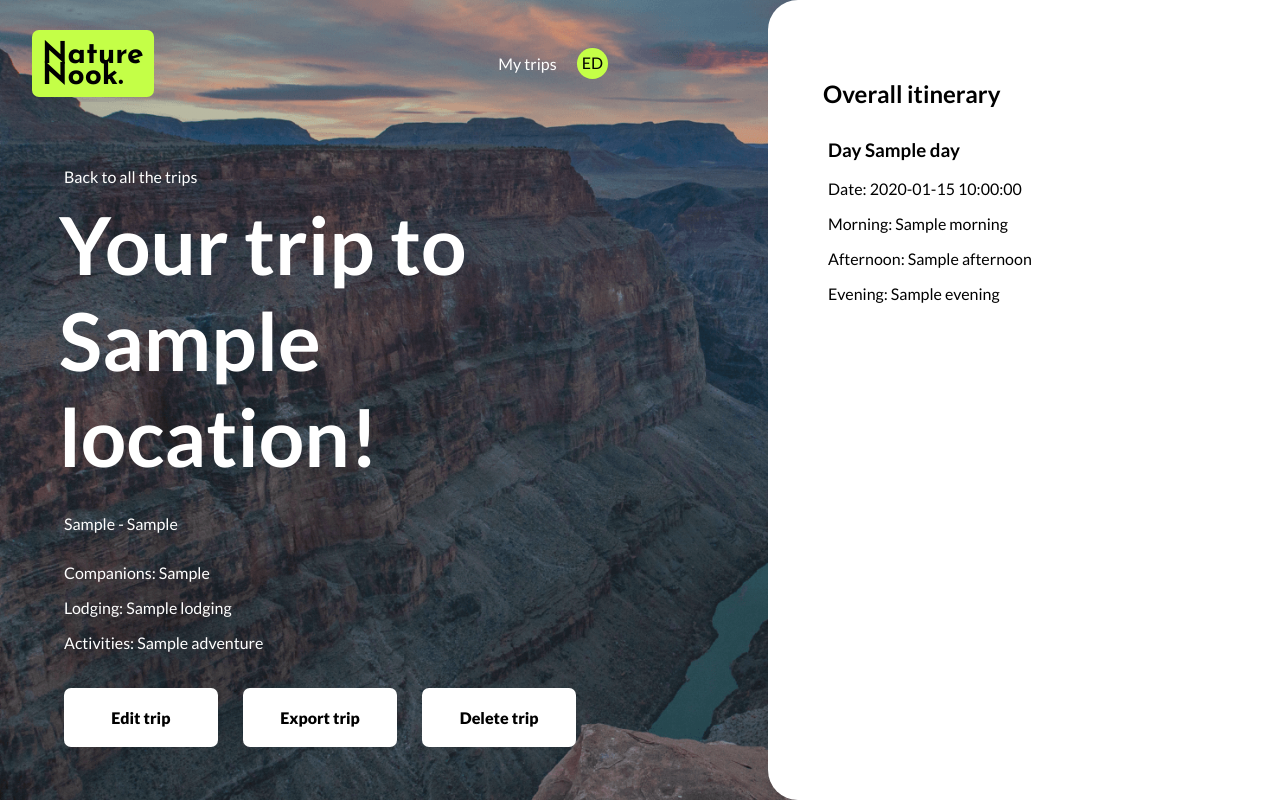
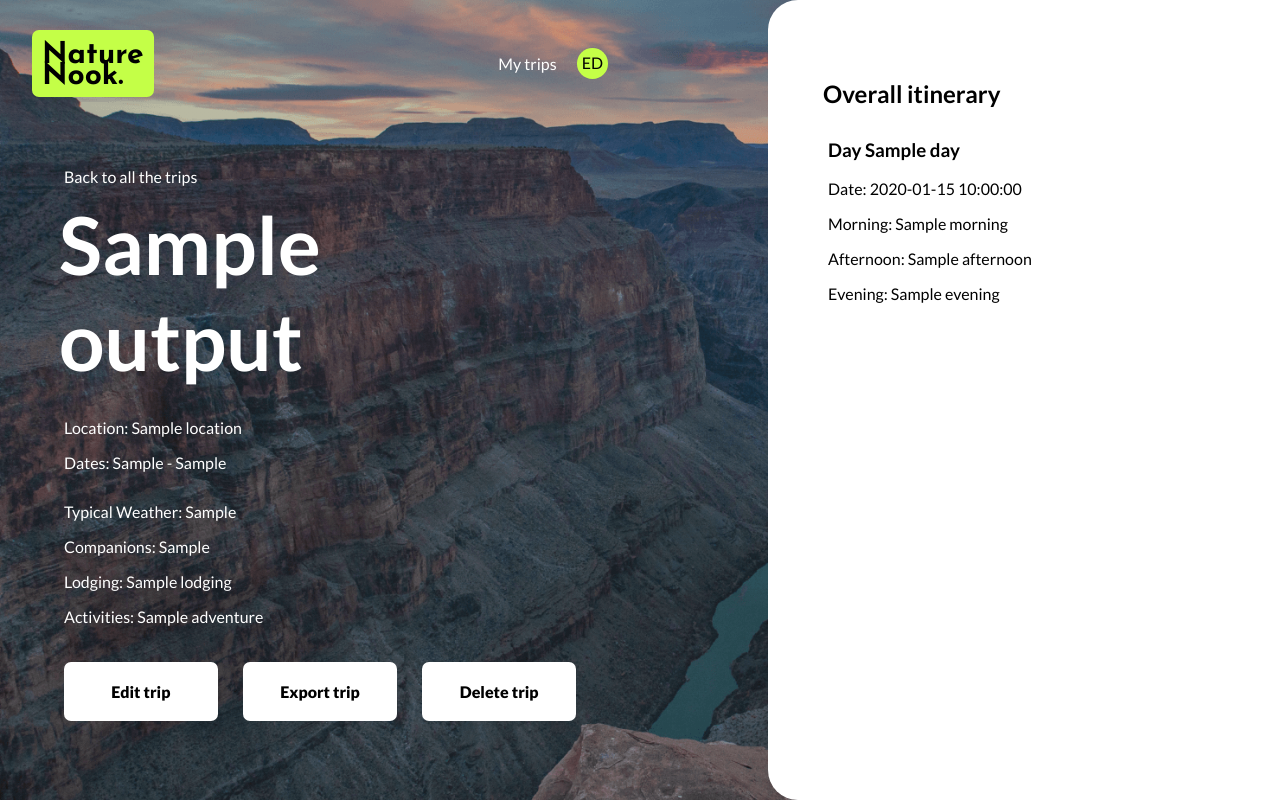
Before and after one commit to masorol/national-park-tour-planner, a Flask app: template templates/view-trip.html in a window 1280 px wide. Run offline with Flask 3, Linux system fonts and the light colour scheme; the template is opened without the code that fills it: most values are stand-ins (such as "Sample title", 1, 10 or a date in 2020).

Commit message:
Add trip_name and update variables in output dictionary and update corresponding variables in prompt

```diff
--- a/app.py
+++ b/app.py
@@ -67,7 +67,7 @@ This trip is to Zion National Park between 2025-07-01 and 2025-07-31. This perso
     input_variables = ["input"],
   )
 
-  return few_shot_prompt.format(input = "This trip is to " + form_data["location"] + " between " + form_data["trip_start"] + " and " +  form_data["trip_end"] + ". This person will be traveling " + form_data["traveling_with"] + " and would like to stay in " + form_data["lodging"] + ". They want to " + form_data["adventure"] + ". Create an daily itinerary for this trip using this information. You are a backend data processor that is part of our app’s programmatic workflow. Output the itinerary as only JSON with no text before or after the JSON. Do not include the word itinerary at the beginning. The first character of the response should be an opening curly brace.")
+  return few_shot_prompt.format(input = "This trip is to " + form_data["location"] + " between " + form_data["trip_start"] + " and " +  form_data["trip_end"] + ". This person will be traveling " + form_data["traveling_with_list"] + " and would like to stay in " + form_data["lodging_list"] + ". They want to " + form_data["adventure_list"] + ". Create an daily itinerary for this trip using this information. You are a backend data processor that is part of our app’s programmatic workflow. Output the itinerary as only JSON with no text before or after the JSON. Do not include the word itinerary at the beginning. The first character of the response should be an opening curly brace.")
 
 
 # Render the HTML template - we're going to see a UI!!!
@@ -89,9 +89,10 @@ def view_trip():
     "location": request.form["location-search"],
     "trip_start": request.form["trip-start"],
     "trip_end": request.form["trip-end"],
-    "traveling_with": traveling_with_list,
-    "lodging": lodging_list,
-    "adventure": adventure_list
+    "traveling_with_list": traveling_with_list,
+    "lodging_list": lodging_list,
+    "adventure_list": adventure_list,
+    "trip_name": request.form["trip-name"]
     }
 
   prompt = build_new_trip_prompt(cleaned_form_data)
--- a/templates/view-trip.html
+++ b/templates/view-trip.html
@@ -31,15 +31,17 @@
       <div class="main-content-wrapper create-main-content-wrapper">
 
         <a href="/">Back to all the trips</a>
-        <h2>Your trip to <br>{{ output.location }}!</h2>
-        <p id="trip-date">{{ output.trip_start }} - {{ output.trip_end }}</p>
+        <h2>{{ output.trip_name }}</h2>
+        <p id="location">Location: {{ output.location }}</p>
+        <p id="trip-date">Dates: {{ output.trip_start }} - {{ output.trip_end }}</p>
+        <p id="weather">Typical Weather: {{ output.typical_weather }}</p>
         <p id="traveling-with">Companions: {{ output.traveling_with }}</p>
         <p id="lodging">Lodging: {{ output.lodging }}</p>
         <p id="adventure">Activities: {{ output.adventure }}</p>
         <!-- todo: add routes to edit, export, and delete -->
         <div class="create-trip-edit-buttons">
           <a href="" id="edit-trip">Edit trip</a>
-          <a href="" id="export-trip">Export trip</a>
+          <a href="/export" id="export-trip">Export trip</a>
           <a href="" id="delete-trip">Delete trip</a>
         </div>
       </div>
```
